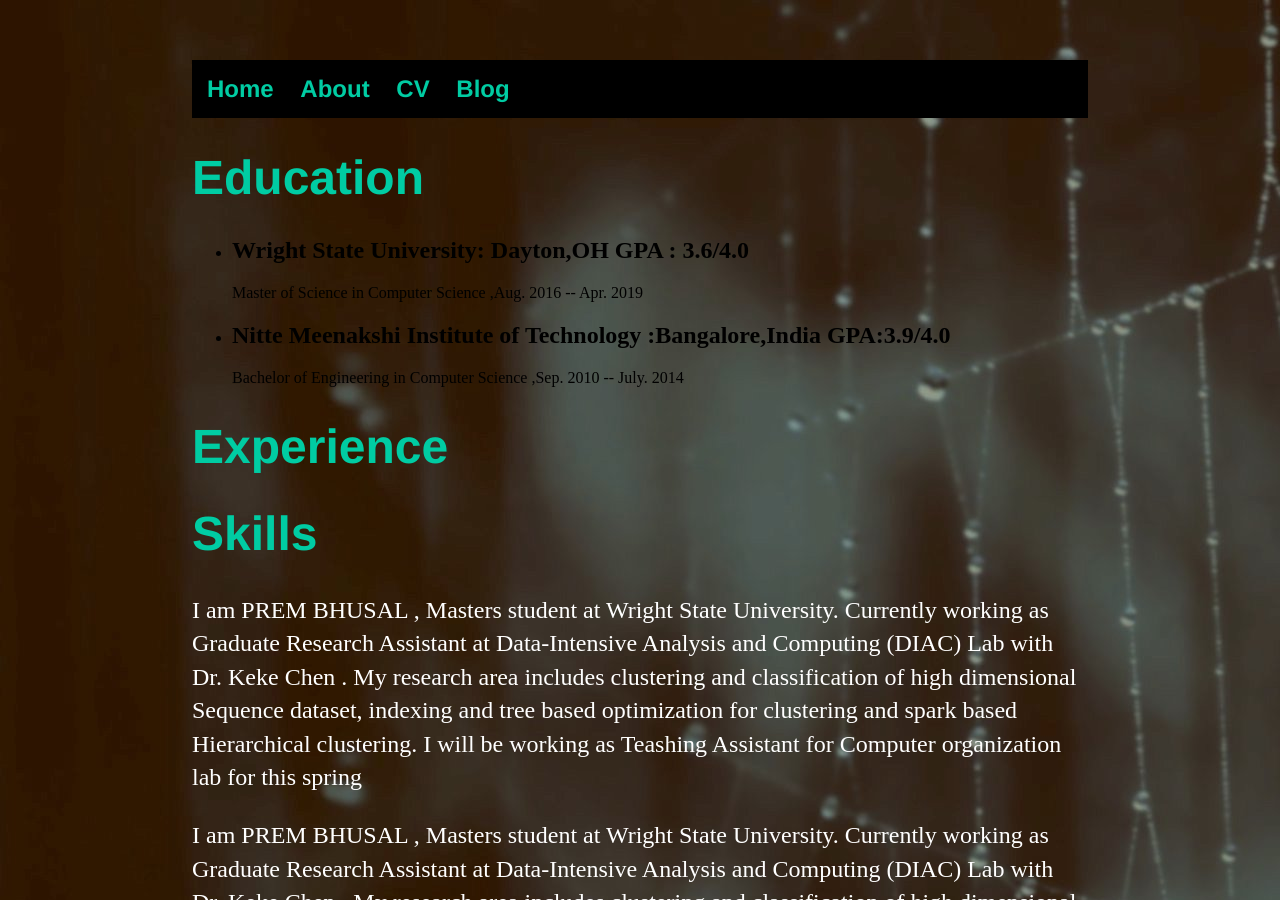
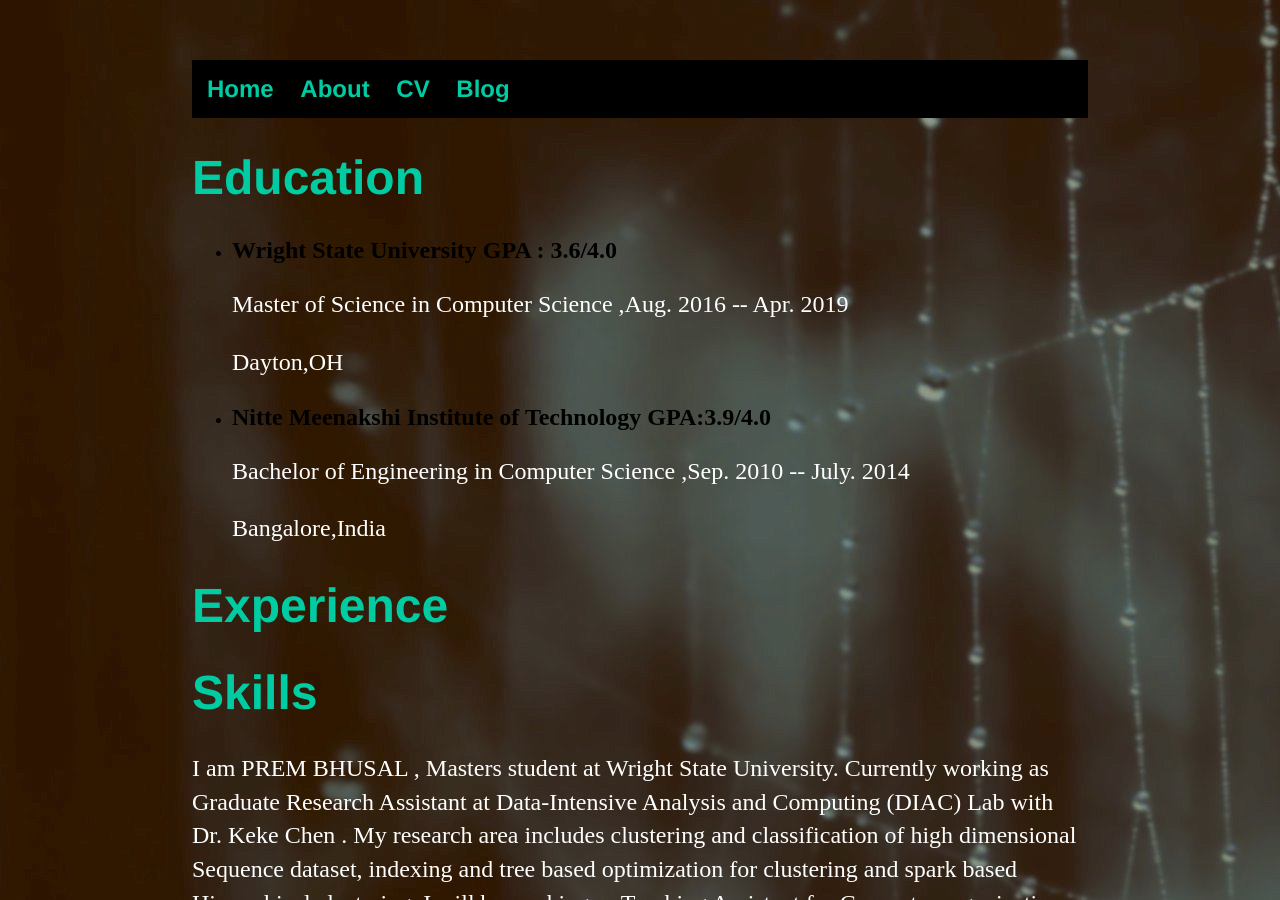
Before and after one commit to prembhusal/prembhusalWebsite, a Jekyll site: the page built from about/index.html, in a window 1280 px wide and 900 px high. Built offline with Jekyll 4.4.1, drawn with Linux system fonts in a browser that asks for light colours.

```diff
--- a/about/index.html
+++ b/about/index.html
@@ -5,10 +5,14 @@ title: prembhusal
 <div class="about">
 	<h1>Education</h1>
 	<ul>
-		<li> <h2>Wright State University: Dayton,OH 		GPA : 3.6/4.0</h2>
-      Master of Science in Computer Science ,Aug. 2016 -- Apr. 2019</li>
-		<li> <h2>Nitte Meenakshi Institute of Technology :Bangalore,India 	GPA:3.9/4.0</h2>
-      Bachelor of Engineering in Computer Science ,Sep. 2010 -- July. 2014</li>
+		<li> <h2>Wright State University			GPA : 3.6/4.0</h2>
+			<p>Master of Science in Computer Science ,Aug. 2016 -- Apr. 2019</p>
+			<p>Dayton,OH</p>
+		</li>
+		<li> <h2>Nitte Meenakshi Institute of Technology  	GPA:3.9/4.0</h2>
+			<p>Bachelor of Engineering in Computer Science ,Sep. 2010 -- July. 2014</p>
+			<p>Bangalore,India</p>
+		</li>
 		</ul>
   <h1>Experience</h1>
   <h1>Skills</h1>
```
